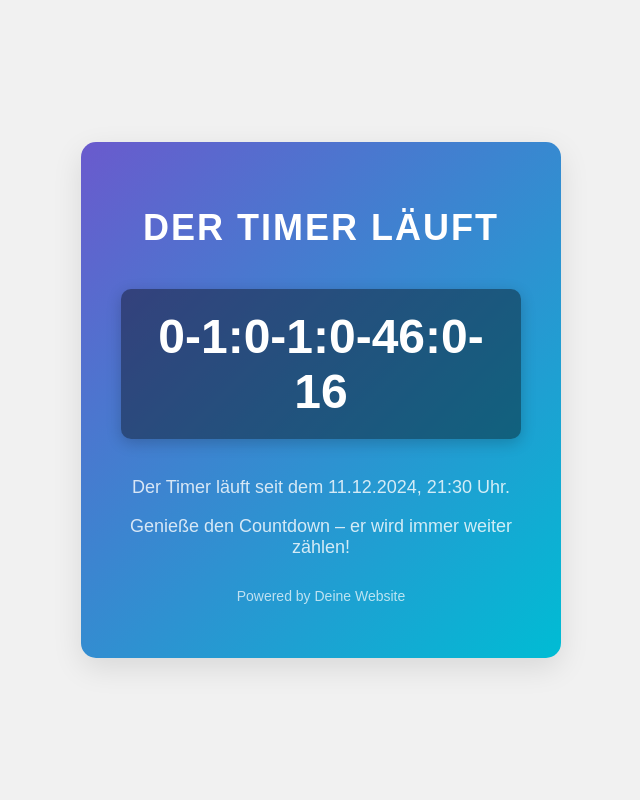
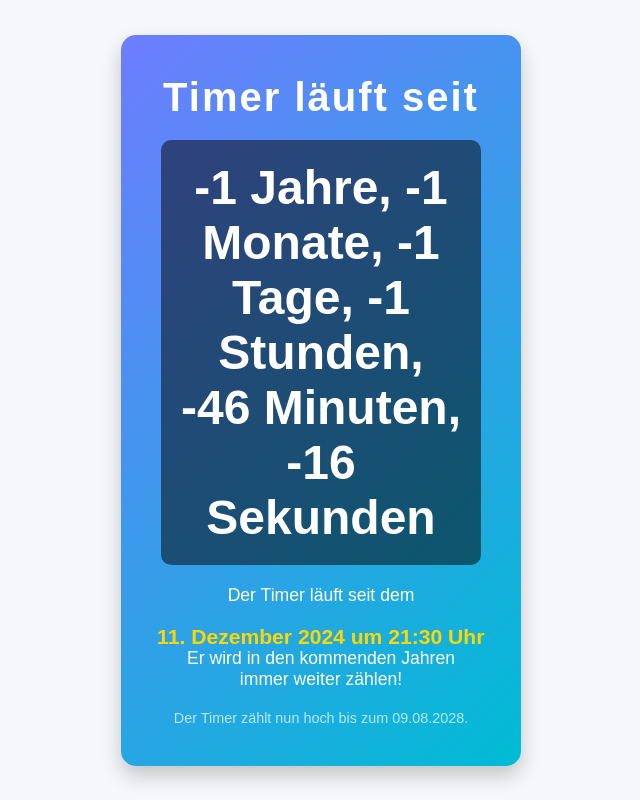
Before and after one commit to KilianKowalski/infinite-timer, a plain HTML site: page index.html in a window 1280 px wide. Shown: the whole page, without its empty margins (319-959 px from the left). Drawn offline with Linux system fonts and the light colour scheme.

Commit message:
Update index.html

```diff
--- a/index.html
+++ b/index.html
@@ -3,110 +3,118 @@
 <head>
   <meta charset="UTF-8">
   <meta name="viewport" content="width=device-width, initial-scale=1.0">
-  <title>Der Ewig Laufende Timer</title>
+  <title>Timer-Projekt</title>
   <style>
-    body {
+    * {
       margin: 0;
       padding: 0;
-      background-color: #f1f1f1;
+      box-sizing: border-box;
+    }
+
+    body {
       font-family: 'Arial', sans-serif;
+      background-color: #f5f7fa;
       display: flex;
       justify-content: center;
       align-items: center;
       height: 100vh;
       color: #333;
+      padding: 0 20px;
     }
 
     .container {
-      background: linear-gradient(135deg, #6a5acd, #00bcd4);
+      background: linear-gradient(135deg, #6e7dff, #00bcd4);
+      border-radius: 15px;
       padding: 40px;
-      border-radius: 15px;
-      text-align: center;
-      box-shadow: 0px 10px 30px rgba(0, 0, 0, 0.1);
       max-width: 400px;
       width: 100%;
+      text-align: center;
+      box-shadow: 0 10px 20px rgba(0, 0, 0, 0.2);
     }
 
     h1 {
-      font-size: 36px;
+      font-size: 2.5rem;
+      margin-bottom: 20px;
       color: #fff;
-      margin-bottom: 20px;
-      text-transform: uppercase;
       letter-spacing: 2px;
     }
 
     .timer {
-      font-size: 48px;
+      font-size: 3rem;
       font-weight: bold;
       color: #fff;
-      background-color: rgba(0, 0, 0, 0.4);
-      padding: 20px 30px;
+      background-color: rgba(0, 0, 0, 0.5);
+      padding: 20px;
       border-radius: 10px;
-      box-shadow: 0px 4px 15px rgba(0, 0, 0, 0.2);
-      display: inline-block;
       margin: 20px 0;
     }
 
-    .description {
-      font-size: 18px;
+    .info {
+      font-size: 1.1rem;
       color: #fff;
-      opacity: 0.8;
-    }
-
-    .info {
-      margin-top: 20px;
-      font-size: 16px;
-      color: #fff;
-      opacity: 0.6;
+      margin-bottom: 20px;
     }
 
     .footer {
-      font-size: 14px;
+      font-size: 0.9rem;
       color: #fff;
       opacity: 0.7;
-      margin-top: 30px;
+    }
+
+    .animated-text {
+      color: #ffd700;
+      font-size: 1.2rem;
+      font-weight: bold;
+      margin-top: 20px;
+      display: inline-block;
+      animation: pulse 1s infinite alternate;
+    }
+
+    @keyframes pulse {
+      0% {
+        transform: scale(1);
+      }
+      100% {
+        transform: scale(1.1);
+      }
     }
   </style>
 </head>
 <body>
   <div class="container">
-    <h1>Der Timer läuft</h1>
-    <div id="timer" class="timer">00:00:00:00</div>
-    <div class="description">
-      <p>Der Timer läuft seit dem 11.12.2024, 21:30 Uhr.</p>
-      <p>Genieße den Countdown – er wird immer weiter zählen!</p>
+    <h1>Timer läuft seit</h1>
+    <div class="timer" id="timer">Lädt...</div>
+    <div class="info">
+      <p>Der Timer läuft seit dem <span class="animated-text">11. Dezember 2024 um 21:30 Uhr</span></p>
+      <p>Er wird in den kommenden Jahren immer weiter zählen!</p>
     </div>
     <div class="footer">
-      <p>Powered by Deine Website</p>
+      <p>Der Timer zählt nun hoch bis zum 09.08.2028.</p>
     </div>
   </div>
 
   <script>
-    // Startzeitpunkt definieren
+    // Startzeit festlegen
     const startDate = new Date("2024-12-11T21:30:00Z");
 
-    // Funktion zur Aktualisierung des Timers
+    // Funktion zur Berechnung des abgelaufenen Zeitabstands
     function updateTimer() {
       const now = new Date();
-      const timeDiff = now - startDate;  // Zeitdifferenz von Startdatum bis jetzt
+      const timeDiff = now - startDate;
 
-      // Berechnungen für Tage, Stunden, Minuten und Sekunden
-      const days = Math.floor(timeDiff / (1000 * 60 * 60 * 24));
+      // Berechnungen für Jahre, Monate, Tage, Stunden, Minuten und Sekunden
+      const years = Math.floor(timeDiff / (1000 * 60 * 60 * 24 * 365));
+      const months = Math.floor((timeDiff % (1000 * 60 * 60 * 24 * 365)) / (1000 * 60 * 60 * 24 * 30));
+      const days = Math.floor((timeDiff % (1000 * 60 * 60 * 24 * 30)) / (1000 * 60 * 60 * 24));
       const hours = Math.floor((timeDiff % (1000 * 60 * 60 * 24)) / (1000 * 60 * 60));
       const minutes = Math.floor((timeDiff % (1000 * 60 * 60)) / (1000 * 60));
       const seconds = Math.floor((timeDiff % (1000 * 60)) / 1000);
 
-      // Timer aktualisieren (mit führenden Nullen für das Format)
-      document.getElementById("timer").textContent =
-        `${padZero(days)}:${padZero(hours)}:${padZero(minutes)}:${padZero(seconds)}`;
+      // Timer aktualisieren
+      document.getElementById("timer").textContent = `${years} Jahre, ${months} Monate, ${days} Tage, ${hours} Stunden, ${minutes} Minuten, ${seconds} Sekunden`;
     }
 
-    // Funktion, um führende Nullen zu setzen
-    function padZero(num) {
-      return num < 10 ? "0" + num : num;
-    }
-
-    // Den Timer jede Sekunde aktualisieren
+    // Alle 1000 ms (1 Sekunde) den Timer aktualisieren
     setInterval(updateTimer, 1000);
 
     // Initiale Anzeige
```
